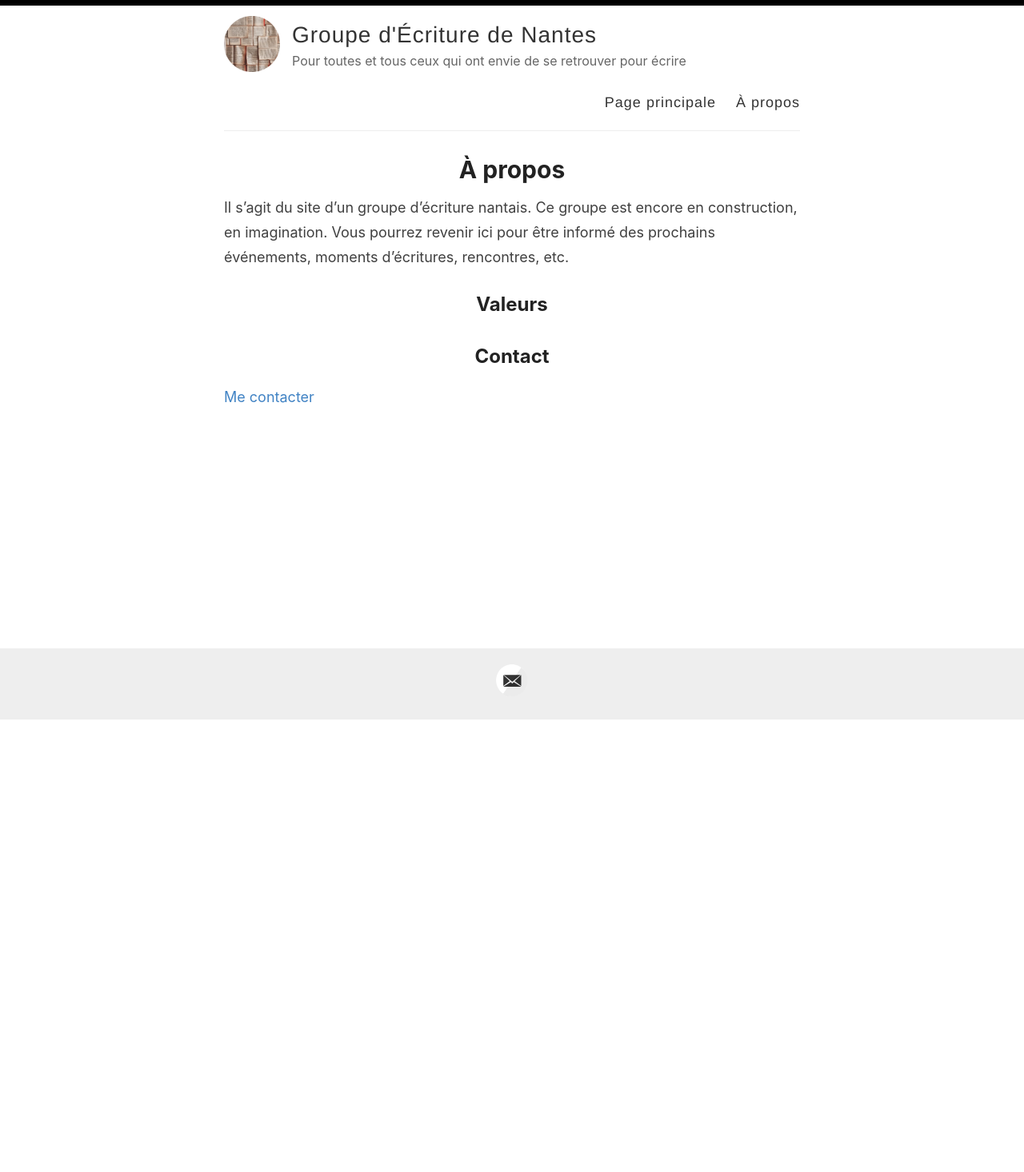
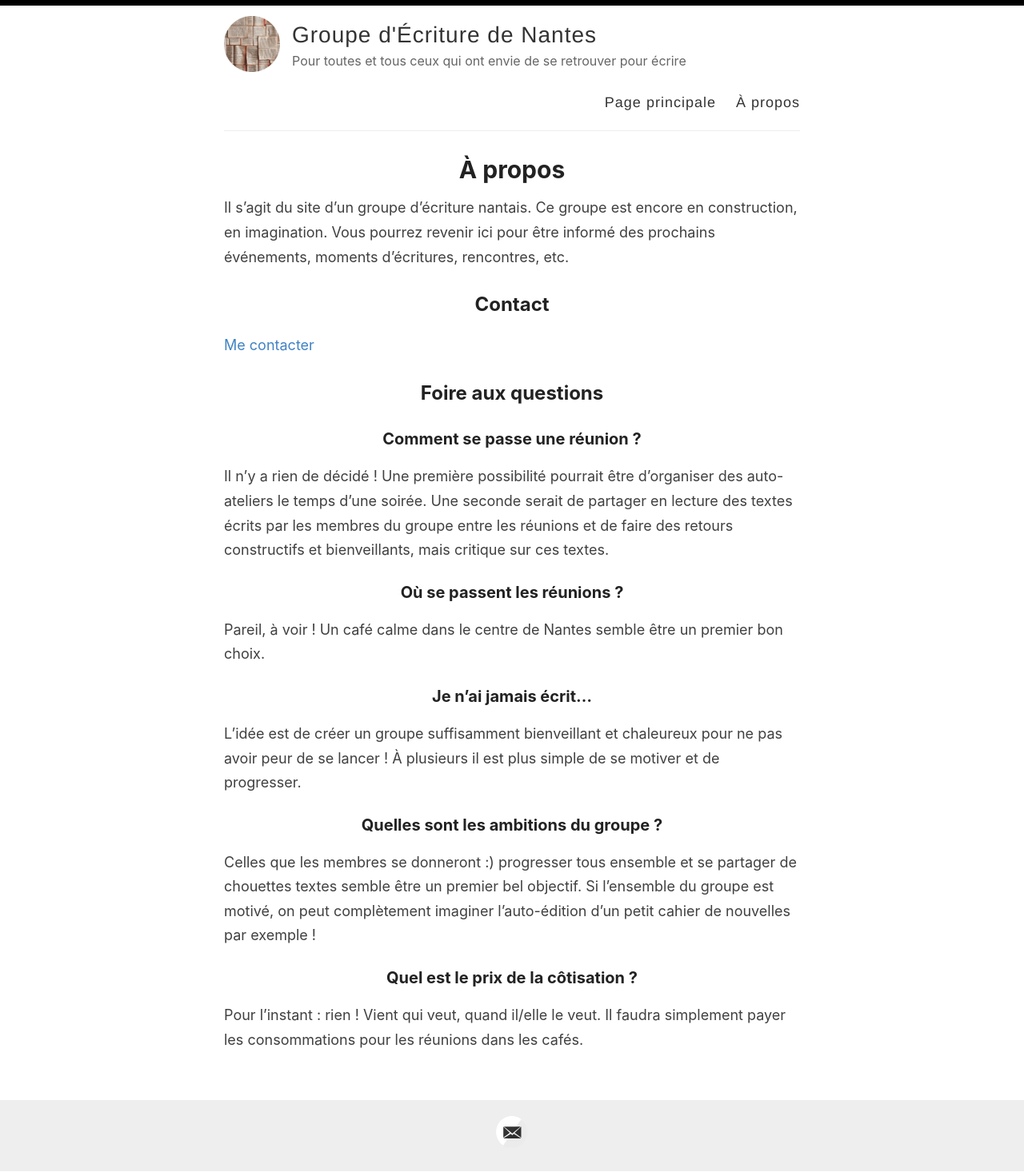
Before and after one commit to rivten/groupe-ecriture-nantes, a Jekyll site: the page built from _pages/about.md, in a window 1280 px wide. Shown: the whole page at 80% size. Built offline with Jekyll 4.4.1, drawn with Linux system fonts in a browser that asks for light colours; before the commit the page ends 901 px from its top, so only the background shows below that.

Commit message:
about improvements (faq)

```diff
--- a/_pages/about.md
+++ b/_pages/about.md
@@ -6,9 +6,28 @@ permalink: /about/
 
 Il s'agit du site d'un groupe d'écriture nantais. Ce groupe est encore en construction, en imagination. Vous pourrez revenir ici pour être informé des prochains événements, moments d'écritures, rencontres, etc.
 
-## Valeurs
-
-
 ## Contact
 
 [Me contacter](mailto:hugo.viala@gmail.com)
+
+## Foire aux questions
+
+### Comment se passe une réunion ?
+
+Il n'y a rien de décidé ! Une première possibilité pourrait être d'organiser des auto-ateliers le temps d'une soirée. Une seconde serait de partager en lecture des textes écrits par les membres du groupe entre les réunions et de faire des retours constructifs et bienveillants, mais critique sur ces textes.
+
+### Où se passent les réunions ?
+
+Pareil, à voir ! Un café calme dans le centre de Nantes semble être un premier bon choix.
+
+### Je n'ai jamais écrit...
+
+L'idée est de créer un groupe suffisamment bienveillant et chaleureux pour ne pas avoir peur de se lancer ! À plusieurs il est plus simple de se motiver et de progresser.
+
+### Quelles sont les ambitions du groupe ?
+
+Celles que les membres se donneront :) progresser tous ensemble et se partager de chouettes textes semble être un premier bel objectif. Si l'ensemble du groupe est motivé, on peut complètement imaginer l'auto-édition d'un petit cahier de nouvelles par exemple !
+
+### Quel est le prix de la côtisation ?
+
+Pour l'instant : rien ! Vient qui veut, quand il/elle le veut. Il faudra simplement payer les consommations pour les réunions dans les cafés.
```
